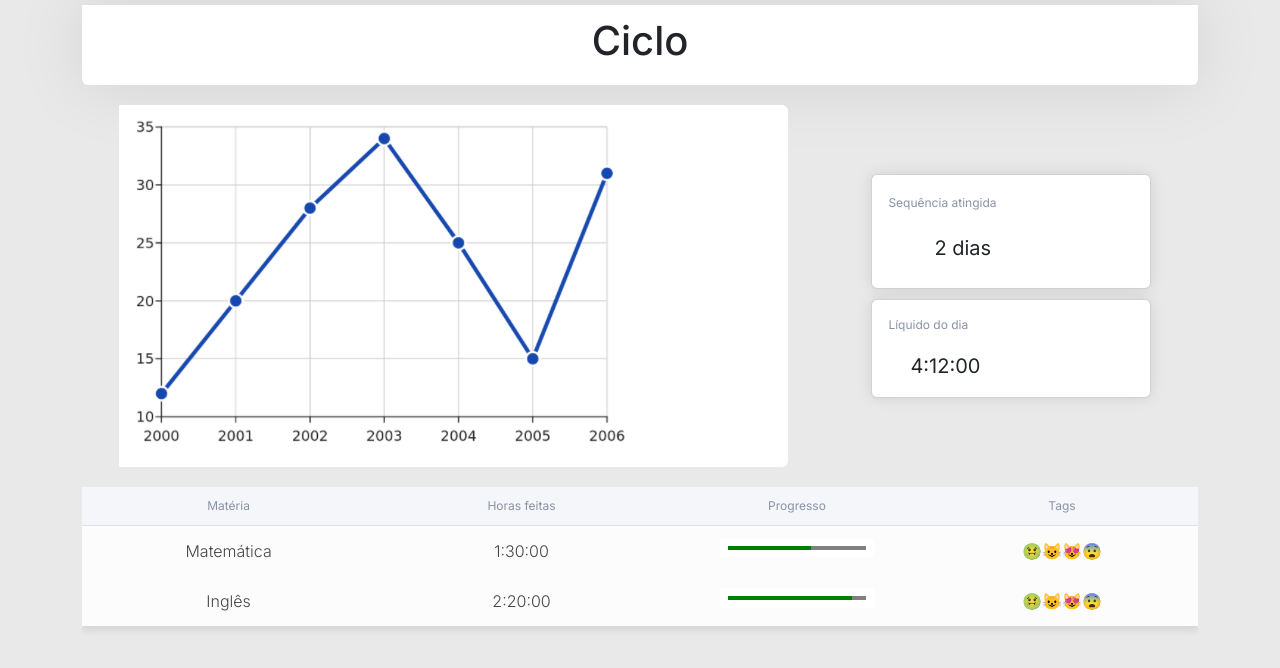
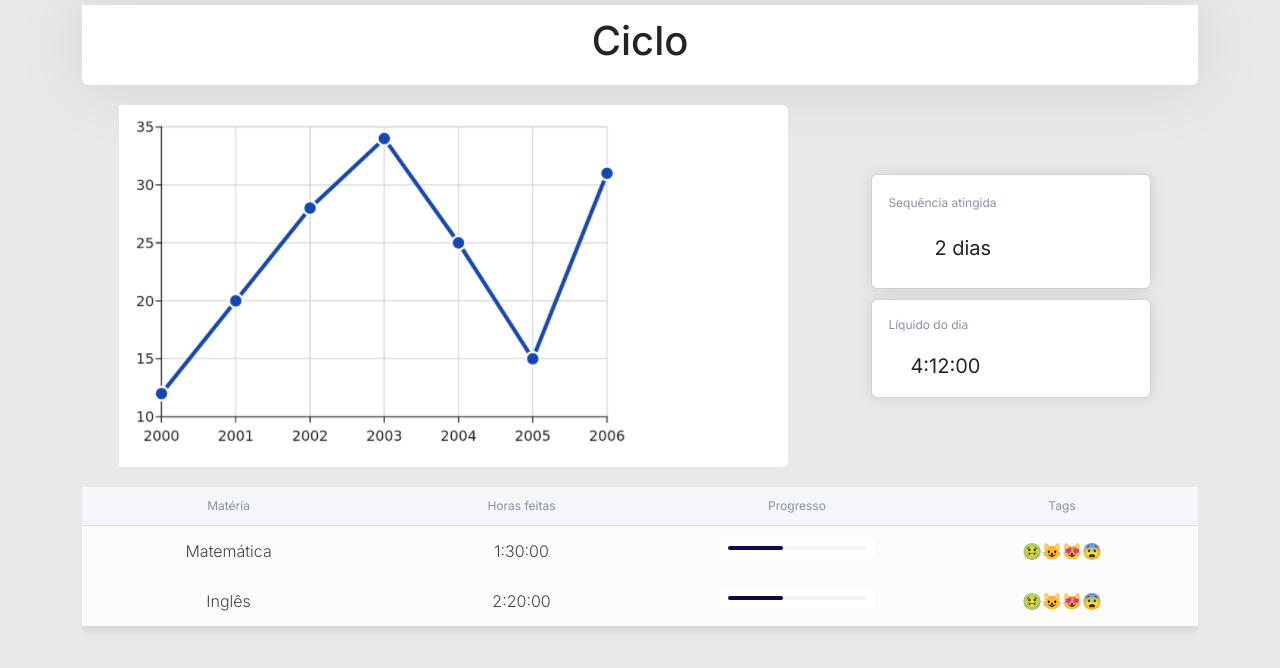
Before and after one commit to FreitassPedro/Immersion, a React (Vite) app in the folder frontend/: page /ciclo in a window 1280 px wide. Shown: the top 668 px of the page. Built offline with nearby package versions, Linux system fonts and the light colour scheme; some icons are missing.

Commit message:
feat: Ciclo Progress

```diff
--- a/frontend/src/pages/Ciclo/index.tsx
+++ b/frontend/src/pages/Ciclo/index.tsx
@@ -1,6 +1,18 @@
+
+import { useEffect, useState } from "react";
 import "./styles.css";
 
 export const Ciclo = () => {
+    const [progress, setProgress] = useState(0);
+
+    useEffect(() => {
+        const interval = setInterval(() => {
+            setProgress((prev) => (prev >= 1 ? 1 : prev + 0.1));
+        }, 500);
+        return () => clearInterval(interval);
+    }, []);
+
+
     return (
         <div className="container" >
             <div className="d-flex justify-content-center">
@@ -61,13 +73,13 @@ export const Ciclo = () => {
                     <tbody>
                         <td>Matemática</td>
                         <td>1:30:00</td>
-                        <td><progress value={0.6} /></td>
+                        <td><progress value={0.4} max={1} /></td>
                         <td>🤢😺😻😨</td>
                     </tbody>
                     <tbody>
                         <td>Inglês</td>
                         <td>2:20:00</td>
-                        <td><progress value={0.9} /></td>
+                        <td><progress value={0.4} max={1} /></td>
                         <td>🤢😺😻😨</td>
                     </tbody>
                 </table>
--- a/frontend/src/pages/Ciclo/styles.css
+++ b/frontend/src/pages/Ciclo/styles.css
@@ -120,3 +120,26 @@
         height: 20px;
     }
 }
+
+progress {
+    width: 100%;
+    height: 10px;
+    border-radius: 5px;
+    appearance: none;
+    background-color: #f3f3f3;
+  }
+
+  progress::-webkit-progress-bar {
+    background-color: #f3f3f3;
+    border-radius: 10px;
+  }
+
+  progress::-webkit-progress-value {
+    background-color: #13064e;
+    border-radius: 5px;
+  }
+
+    progress::-moz-progress-bar {
+        background-color: #040111;
+        border-radius: 5px;
+    }
```
